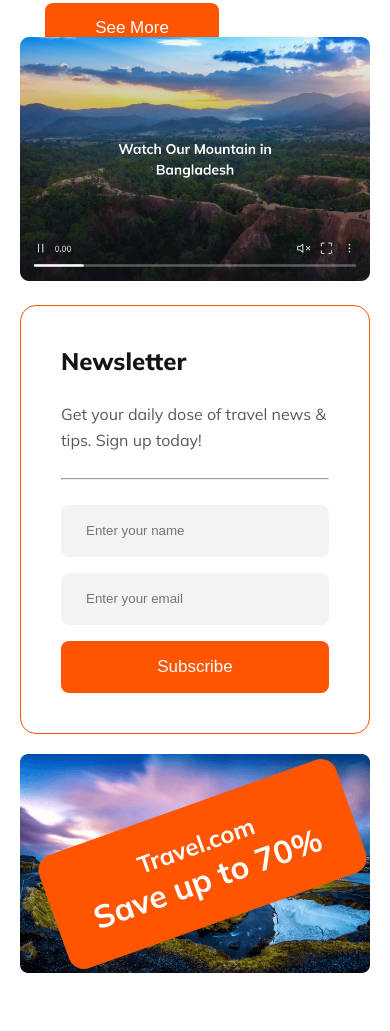
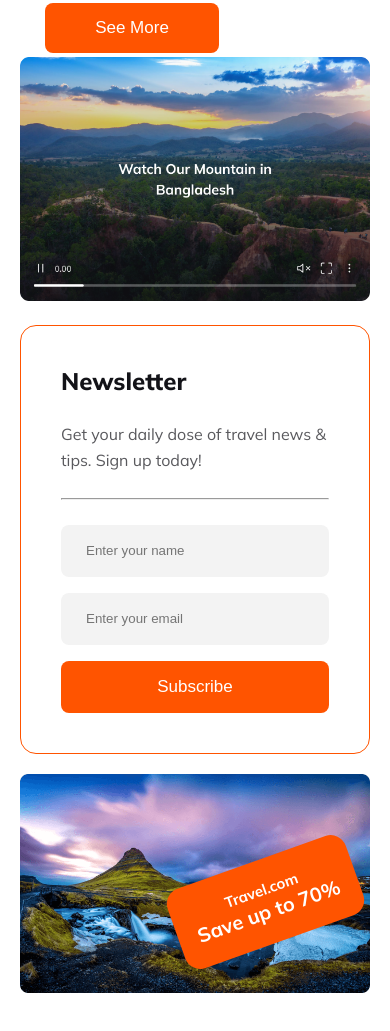
Before and after one commit to Swatimitra78/Assignment-2, a plain HTML site: page index.html in a window 390 px wide. Shown: the part 7203-8234 px from the top of the page. Drawn offline with Linux system fonts and the light colour scheme.

Commit message:
margin add

```diff
--- a/styles/responsive.css
+++ b/styles/responsive.css
@@ -4,33 +4,41 @@
         font-family: "Mulish", sans-serif;
         overflow-x: hidden;
     }
+
     main {
         padding: 20px;
     }
+
     .nav-container {
         display: flex;
         align-items: center;
         width: 70%;
     }
+
     .header-section {
         width: 100%;
         align-items: center;
         justify-content: space-between;
     }
+
     .items-container {
         display: none;
     }
+
     .items-container-icon {
         display: block;
     }
+
     .text-container h1 {
         font-size: 22px;
         margin-top: 0px;
         padding-top: 0px;
     }
+
     .travel {
         font-size: 14px;
     }
+
     .banner-section {
         width: 100%;
         height: 483px;
@@ -39,6 +47,7 @@
         flex-direction: column;
         justify-content: center;
     }
+
     .banner-input {
         display: flex;
         width: 287px;
@@ -48,6 +57,7 @@
         margin: 0px;
         gap: 0px;
     }
+
     .input {
         border-radius: 8px;
         background: #fff;
@@ -56,59 +66,72 @@
         height: 52px;
         padding: 8px;
     }
+
     form.example button {
         width: 255px;
         height: 52px;
     }
+
     .popular {
         width: 100%;
         flex-direction: column;
         margin-top: 0px;
         margin-top: 30px;
     }
+
     .popular-img {
         width: 100%;
     }
+
     .popular-text {
         display: block;
         width: 100%;
         padding-bottom: 20px;
     }
+
     .popular-text h3 {
         font-size: 20px;
     }
+
     .popular-text p {
         font-size: 14px;
     }
+
     ul li {
         color: rgba(19, 19, 24, 0.7);
         font-size: 14px;
         font-weight: 400;
         line-height: 26px;
     }
+
     .popular-img img {
         margin: 0;
         object-fit: cover;
         border-radius: 16px;
         width: 100%;
     }
+
     .destination {
         max-width: 100%;
         text-align: center;
         margin-top: 0px;
         margin-top: 30px;
     }
+
     .destination-text h3 {
         font-size: 20px;
     }
+
     .destination-text p {
         font-size: 14px;
         margin: 11px 41px;
     }
+
     .destination-img-grp {
         max-width: 100%;
         grid-template-columns: repeat(1, 1fr);
     }
+
     .grid-item-img-1,
     .grid-item-img-2,
     .grid-item-img-3,
@@ -118,27 +141,33 @@
     .grid-item-img-7 {
         grid-column: 1 / span 12;
     }
+
     .destination-img-grp img {
         width: 100%;
         height: 300px;
     }
+
     .Choose-text h3 {
         font-size: 20px;
     }
+
     .Choose-text p {
         font-size: 14px;
         margin: 11px 41px;
     }
+
     .Choose-img {
         max-width: 100%;
         margin-top: 0px;
         flex-direction: column;
     }
+
     .grid-item-img1,
     .grid-item-img2,
     .grid-item-img3 {
         width: 100%;
     }
+
     .discount-img {
         position: relative;
         display: flex;
@@ -146,11 +175,13 @@
         justify-content: center;
         align-items: flex-end;
     }
+
     .discount-img img {
         width: 100%;
         height: 500px;
         object-fit: cover;
     }
+
     .discount-text {
         width: 325px;
         margin-bottom: 25px;
@@ -161,32 +192,42 @@
         max-width: 100%;
         flex-direction: column;
     }
+
     .perfect-place-text {
         width: 100%;
+        margin-bottom: 20px;
     }
+
     .perfect-place-text h1 {
         font-size: 20px;
     }
+
     .perfect-place-text p {
         font-size: 16px;
     }
+
     .perfect-place-img {
         width: 100%;
     }
+
     .perfect-place-img img {
         width: 100%;
     }
+
     .discounts {
         margin-top: 30px;
     }
+
     .dis {
         font-size: 20px;
         margin: 0;
     }
+
     .dis-p {
         font-size: 16px;
         margin-top: 0;
     }
+
     .newsletter {
         display: flex;
         max-width: 100%;
@@ -194,18 +235,37 @@
         row-gap: 20px;
         margin-top: 20px;
     }
+
     .newsletter-text {
         width: 100%;
     }
+
     .newsletter-img-grp {
         width: 100%;
     }
+
+    .newsletter-img-1 {
+        width: 189px;
+        height: 84px;
+    }
+
+    .newsletter-h4 {
+
+        font-size: 15px;
+    }
+
+    .newsletter-h2 {
+        font-size: 20px;
+    }
+
     .news-input input[type="text"] {
         width: 100%;
     }
+
     .subscribe-btn {
         width: 100%;
     }
+
     .line {
         width: 100%;
     }
```
Lines whose indentation alone changed are shown as unchanged.
